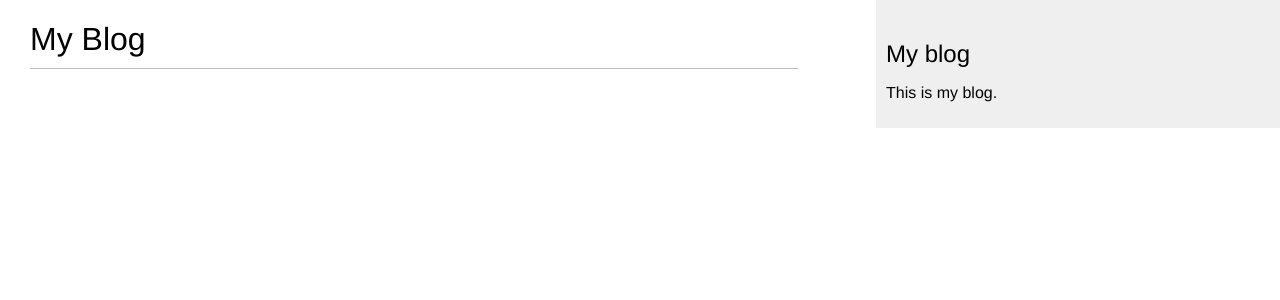
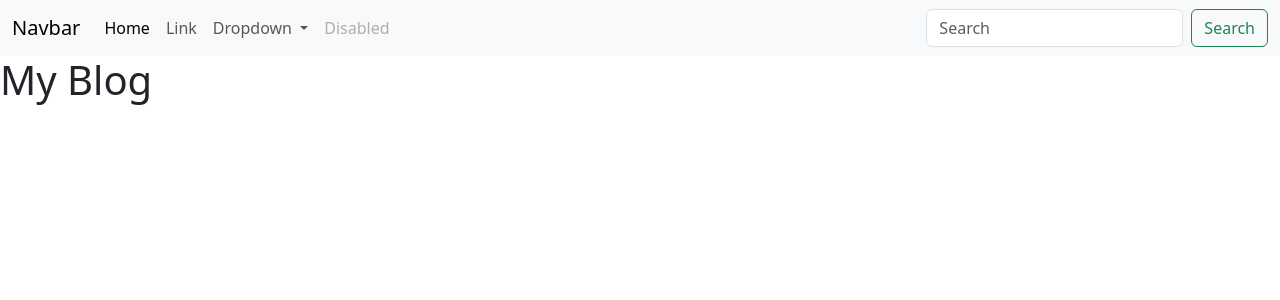
Before and after one commit to jasp2022/Project_Blog, a Django app: page /blog/ in a window 1280 px wide. Shown: the top 300 px of the page. Run offline with Django 5.2, Linux system fonts and the light colour scheme; data that the repository does not hold is empty.

Commit message:
se incluyo bootstrap

```diff
--- a/blog/templates/blog/base.html
+++ b/blog/templates/blog/base.html
@@ -3,17 +3,59 @@
 <html>
 <head>
   <title>{% block title %}{% endblock %}</title>
-
-  <link href="{% static "css/blog.css" %}" rel="stylesheet">
+  <meta name="viewport" content="width=device-width, initial-scale=1">
+  <link href="https://cdn.jsdelivr.net/npm/bootstrap@5.3.3/dist/css/bootstrap.min.css" rel="stylesheet" integrity="sha384-QWTKZyjpPEjISv5WaRU9OFeRpok6YctnYmDr5pNlyT2bRjXh0JMhjY6hW+ALEwIH" crossorigin="anonymous">
+ <!-- <link href="{% static "css/blog.css" %}" rel="stylesheet">-->
 </head>
 <body>
-  <div id="content">
-    {% block content %}
-    {% endblock %}
+
+  <!--INICIO DE MENU-->
+  <nav class="navbar navbar-expand-lg bg-body-tertiary">
+    <div class="container-fluid">
+      <a class="navbar-brand" href="#">Navbar</a>
+      <button class="navbar-toggler" type="button" data-bs-toggle="collapse" data-bs-target="#navbarSupportedContent" aria-controls="navbarSupportedContent" aria-expanded="false" aria-label="Toggle navigation">
+        <span class="navbar-toggler-icon"></span>
+      </button>
+      <div class="collapse navbar-collapse" id="navbarSupportedContent">
+        <ul class="navbar-nav me-auto mb-2 mb-lg-0">
+          <li class="nav-item">
+            <a class="nav-link active" aria-current="page" href="#">Home</a>
+          </li>
+          <li class="nav-item">
+            <a class="nav-link" href="#">Link</a>
+          </li>
+          <li class="nav-item dropdown">
+            <a class="nav-link dropdown-toggle" href="#" role="button" data-bs-toggle="dropdown" aria-expanded="false">
+              Dropdown
+            </a>
+            <ul class="dropdown-menu">
+              <li><a class="dropdown-item" href="#">Action</a></li>
+              <li><a class="dropdown-item" href="#">Another action</a></li>
+              <li><hr class="dropdown-divider"></li>
+              <li><a class="dropdown-item" href="#">Something else here</a></li>
+            </ul>
+          </li>
+          <li class="nav-item">
+            <a class="nav-link disabled" aria-disabled="true">Disabled</a>
+          </li>
+        </ul>
+        <form class="d-flex" role="search">
+          <input class="form-control me-2" type="search" placeholder="Search" aria-label="Search">
+          <button class="btn btn-outline-success" type="submit">Search</button>
+        </form>
+      </div>
+    </div>
+  </nav>
+ <!--FIN DE MENU-->
+
+  <div class="row">
+
+      {% block content %}
+      {% endblock %}
+
   </div>
-  <div id="sidebar">
-    <h2>My blog</h2>
-    <p>This is my blog.</p>
-  </div>
+
+  <script src="https://cdn.jsdelivr.net/npm/bootstrap@5.3.3/dist/js/bootstrap.bundle.min.js" integrity="sha384-YvpcrYf0tY3lHB60NNkmXc5s9fDVZLESaAA55NDzOxhy9GkcIdslK1eN7N6jIeHz" crossorigin="anonymous"></script>
+
 </body>
 </html>
--- a/blog/templates/blog/post/list.html
+++ b/blog/templates/blog/post/list.html
@@ -5,14 +5,17 @@
 {% block content %}
   <h1>My Blog</h1>
   {% for post in posts %}
-    <h2>
-      <a href="{% url 'blog:post_detail' post.id %}">
-        {{ post.title }}
-      </a>
-    </h2>
-    <p class="date">
-      Published {{ post.publish }} by {{ post.author }}
-    </p>
-    {{ post.body|truncatewords:30|linebreaks }}
+
+<div class="col-md-6">
+  <div class="card">
+    <div class="card-body">
+      <h5 class="card-title text-primary">{{ post.title }}</h5>
+      <h6 class="card-subtitle mb-2 text-success">Published {{ post.publish }} by {{ post.author }}</h6>
+      <p class="card-text">{{ post.body|truncatewords:30|linebreaks }}</p>
+      <a href="{% url 'blog:post_detail' post.id %}"><button type="button" class="btn btn-info">Ver mas</button></a>
+    </div>
+  </div>
+</div>
+
   {% endfor %}
 {% endblock %}
```
Also changed, not shown: blog/templates/blog/post/detail.html (+10 -2 lines).
